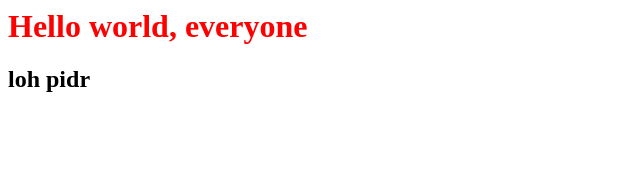
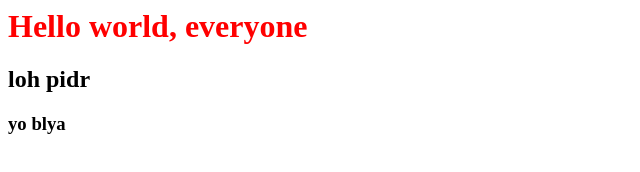
Before and after one commit to VladyaYo/ein-des-ein-git, a plain HTML site: page index.html in a window 1280 px wide. Shown: the full height of the page, 0-640 px from the left. Drawn offline with Linux system fonts and the light colour scheme.

Commit message:
Update index.html

```diff
--- a/index.html
+++ b/index.html
@@ -8,5 +8,6 @@
         <h2>loh pidr
 
         </h2>
+        <h3>yo blya</h3>
     </body>
 </html>
```
